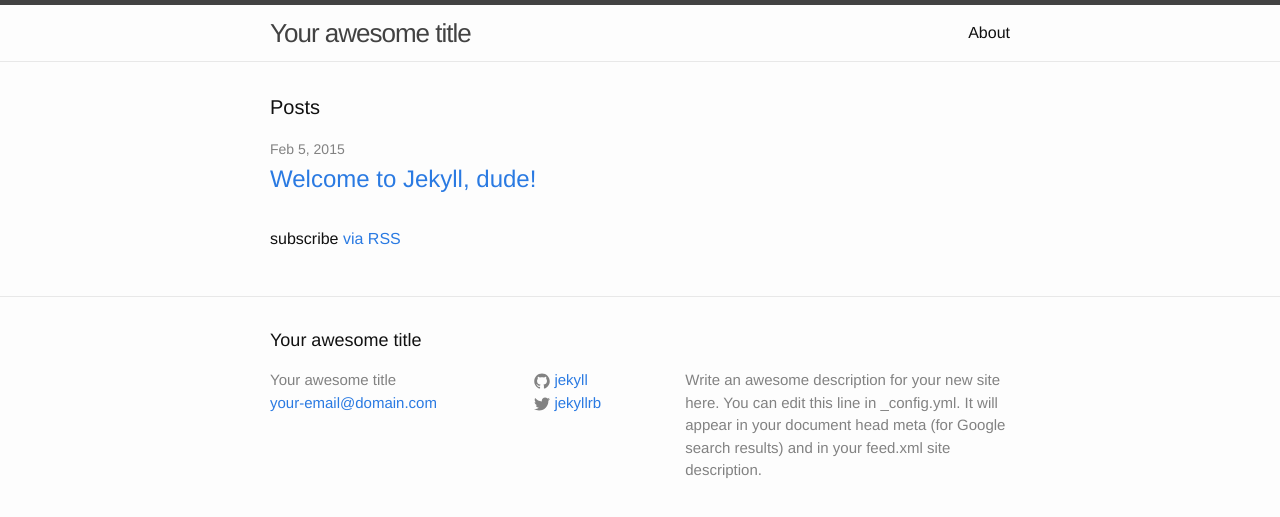
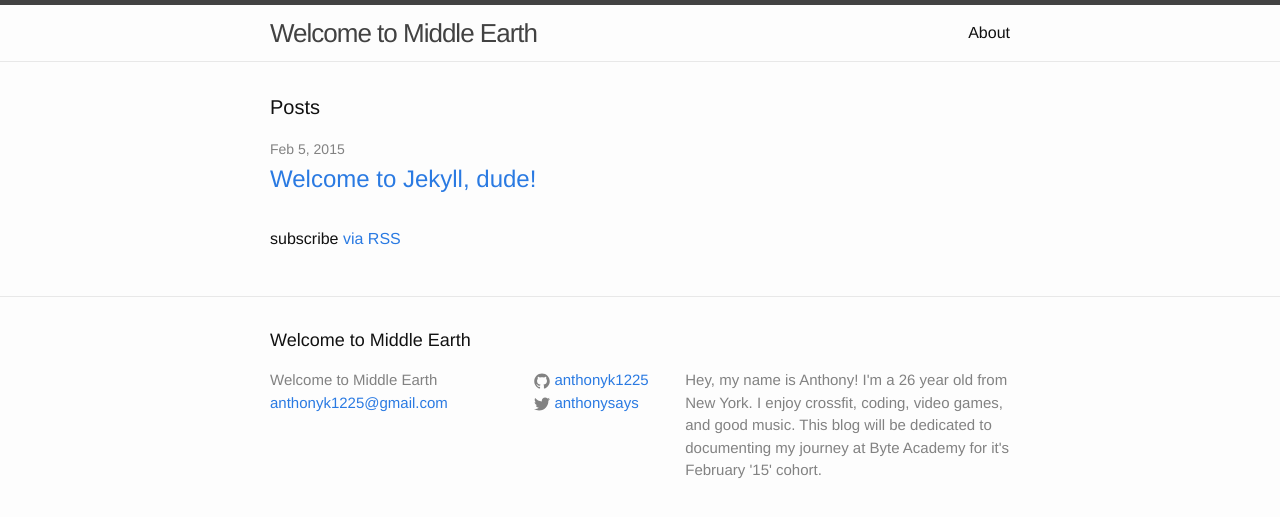
Before and after one commit to anthonyk1225/anthonyk1225.github.io, a Jekyll site: the page built from index.html, in a window 1280 px wide. Shown: the top 517 px of the page. Built offline with Jekyll 4.4.1, drawn with Linux system fonts in a browser that asks for light colours.

Commit message:
updated home page

```diff
--- a/_config.yml
+++ b/_config.yml
@@ -1,14 +1,14 @@
 # Site settings
-title: Your awesome title
-email: your-email@domain.com
+title: Welcome to Middle Earth
+email: anthonyk1225@gmail.com
 description: > # this means to ignore newlines until "baseurl:"
-  Write an awesome description for your new site here. You can edit this
-  line in _config.yml. It will appear in your document head meta (for
-  Google search results) and in your feed.xml site description.
+  Hey, my name is Anthony! I'm a 26 year old from New York. I enjoy crossfit,
+  coding, video games, and good music. This blog will be dedicated to documenting
+  my journey at Byte Academy for it's February '15' cohort.
 baseurl: "" # the subpath of your site, e.g. /blog/
 url: "http://yourdomain.com" # the base hostname & protocol for your site
-twitter_username: jekyllrb
-github_username:  jekyll
+twitter_username: anthonysays
+github_username:  anthonyk1225
 
 # Build settings
 markdown: kramdown
```
